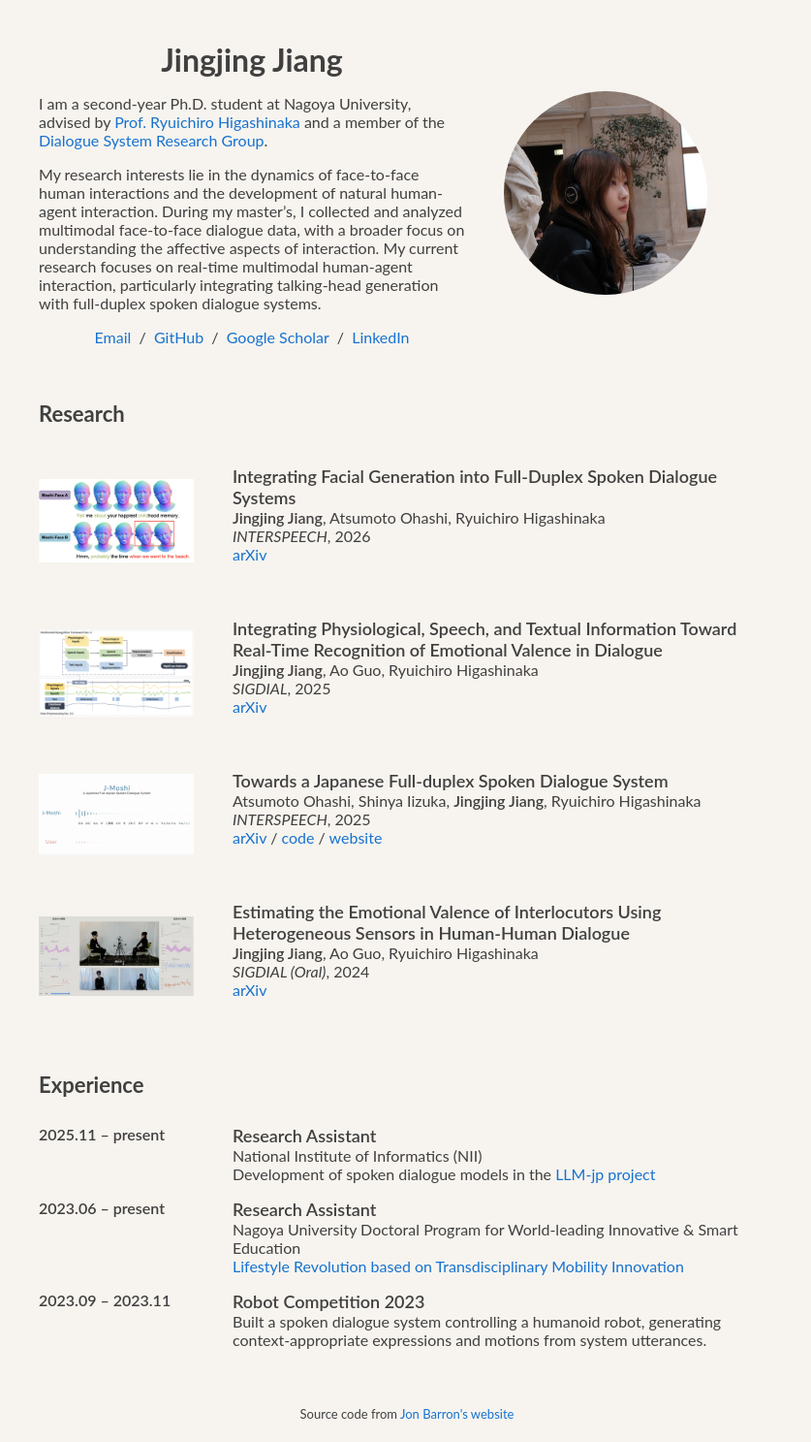
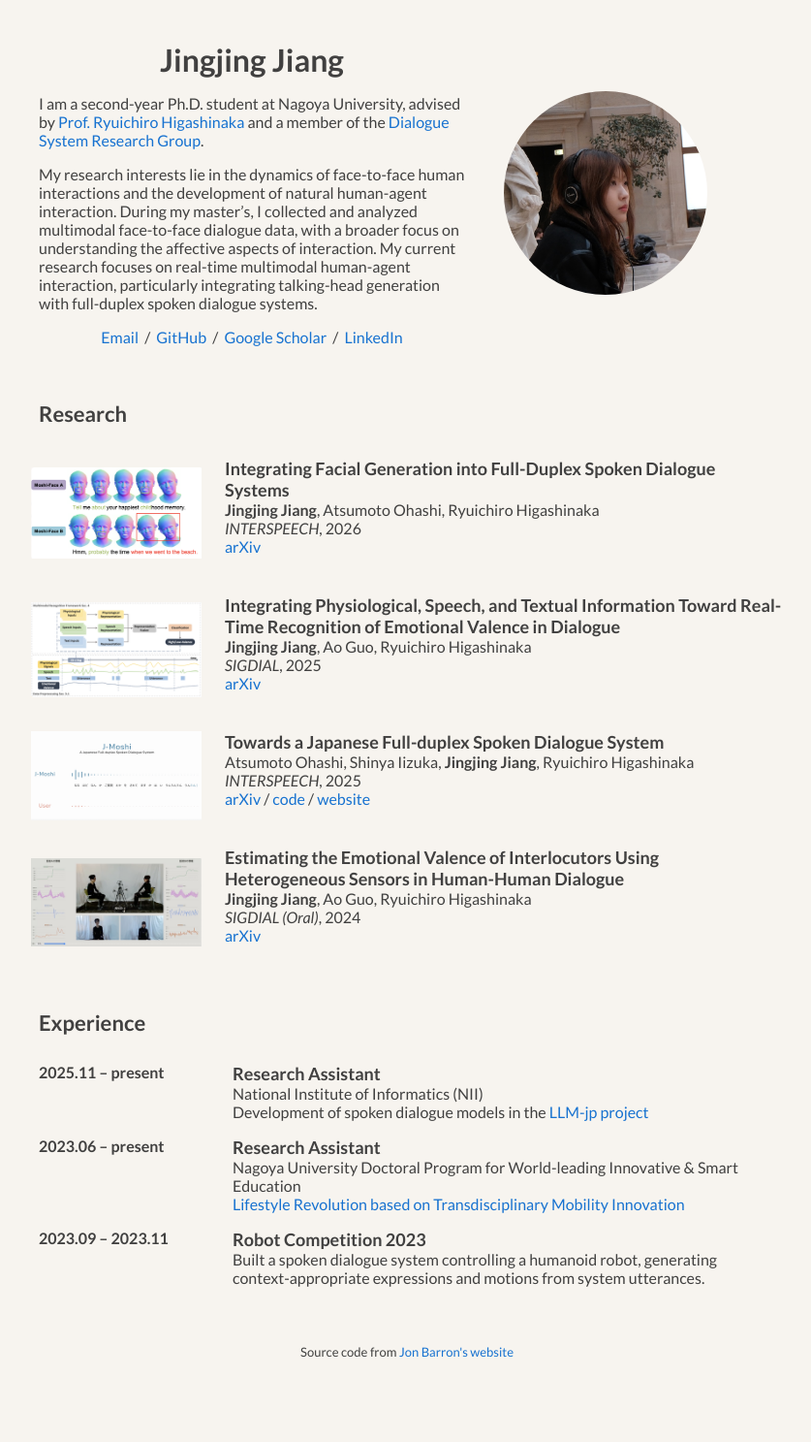
Before and after one commit to jjzip/jjzip.github.io, a Jekyll site: the page built from _posts/2026-09-12-integrate-facial.markdown, in a window 1280 px wide. Shown: the whole page at 97% size, without its empty margins (220-1057 px from the left). Built offline with Jekyll 4.4.1, drawn with Linux system fonts in a browser that asks for light colours; after the commit the page ends 1423 px from its top, so only the background shows below that.

Commit message:
Load Lato to match the stylesheet
The head requested Poppins while the stylesheet asked for Lato, so no
declared font was available and text fell back to the system sans-serif.

Also carries the local padding change on the research rows.

Co-Authored-By: Claude Opus 5 (1M context) <noreply@anthropic.com>
Claude-Session: https://claude.ai/code/session_01EgH8mcdc4c9vg2dajzFjg3

```diff
--- a/_layouts/default.html
+++ b/_layouts/default.html
@@ -21,7 +21,7 @@
 
   <link rel="preconnect" href="https://fonts.googleapis.com">
   <link rel="preconnect" href="https://fonts.gstatic.com" crossorigin>
-  <link href="https://fonts.googleapis.com/css2?family=Poppins:ital,wght@0,100;0,200;0,300;0,400;0,500;0,600;0,700;0,800;0,900;1,100;1,200;1,300;1,400;1,500;1,600;1,700;1,800;1,900&display=swap" rel="stylesheet">
+  <link href="https://fonts.googleapis.com/css2?family=Lato:ital,wght@0,400;0,700;0,900;1,400;1,700&display=swap" rel="stylesheet">
 
   <link rel="stylesheet" type="text/css" href="{{ site.baseurl }}/style.css" />
   <link rel="canonical" href="{{ page.url | replace:'index.html','' | prepend: site.baseurl | prepend: site.url }}">
@@ -68,10 +68,10 @@
           {% for cat in post.categories %}
           {% if cat == 'research' %}
           <tr>
-            <td style="padding:2.5%;width:25%;vertical-align:middle;min-width:120px">
+            <td style="padding:1.5%;width:25%;vertical-align:middle;min-width:120px">
               <img src="/tn{{post.image}}" alt="project image" style="width:auto; height:auto; max-width:100%;" />
             </td>
-            <td style="padding:2.5%;width:75%;vertical-align:middle">
+            <td style="padding:1.5%;width:75%;vertical-align:middle">
               <h3>{{post.title}}</h3>
               <br>
               {{post.authors}}
```
